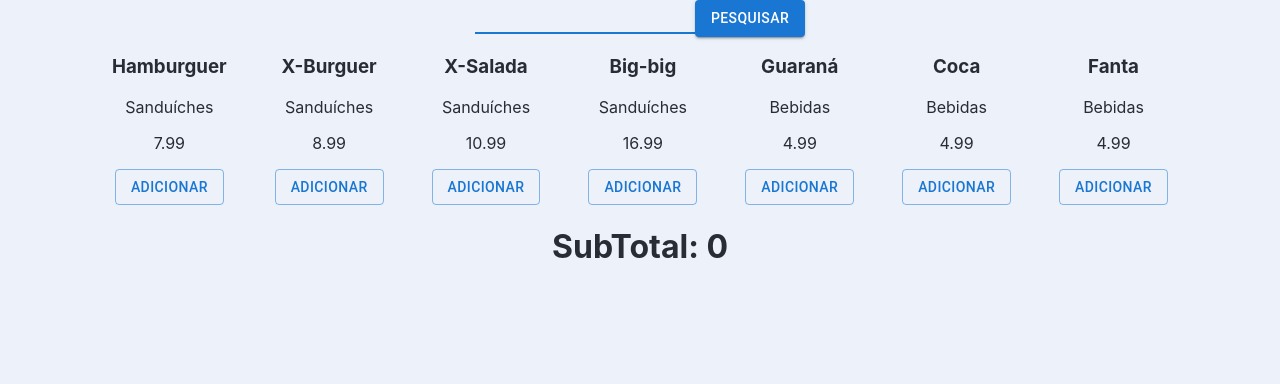
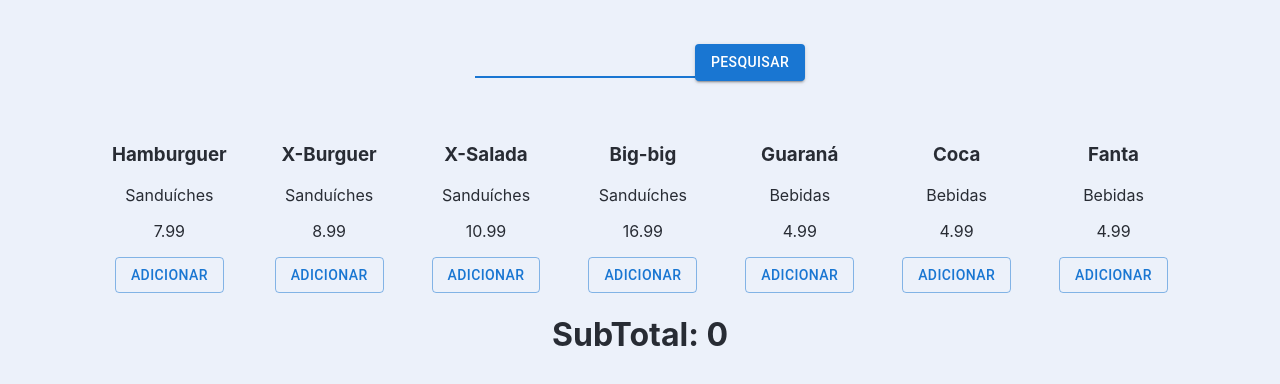
Before and after one commit to acuglar/Product-List, a React (Create React App) app: page / in a window 1280 px wide. Shown: the top 384 px of the page. Built offline with nearby package versions, Linux system fonts and the light colour scheme.

Commit message:
Style margin search container

```diff
--- a/src/App.css
+++ b/src/App.css
@@ -12,3 +12,7 @@
 	/* justify-content: center; */
 	color: #282c34;
 }
+
+.search-container {
+	margin: 44px 0;
+}
--- a/src/App.jsx
+++ b/src/App.jsx
@@ -67,7 +67,7 @@ export default class App extends Component {
 		return (
 			<div className='App'>
 				<main className='App-main'>
-					<div>
+					<div className='search-container'>
 						<Input
 							onChange={e => this.setState({ name: e.target.value })}
 							autoFocus={true}
```
